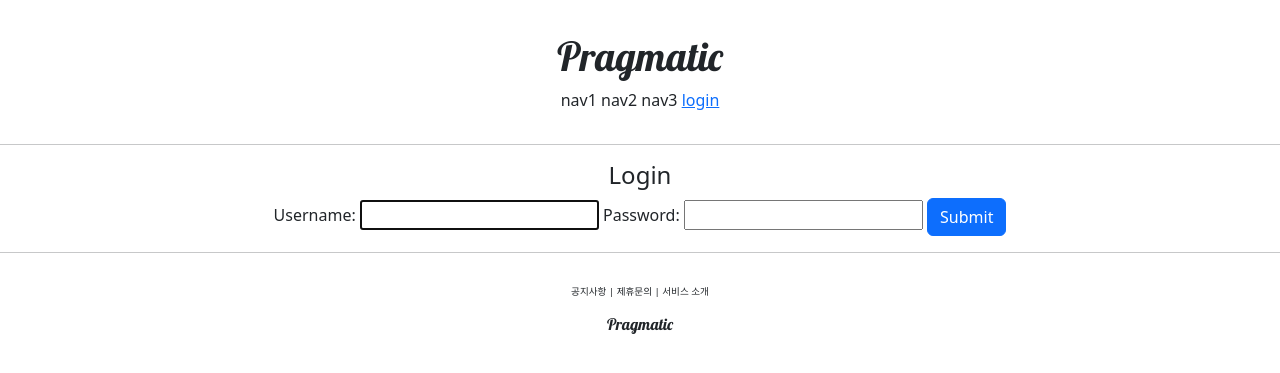
After one commit to diarlee/pragmatic, a Django app: page /account/login/ in a window 1280 px wide. The commit adds this page. Shown: the top 373 px of the page. Run offline with Django 4.2, Linux system fonts and the light colour scheme.

Commit message:
django course22 commit

```diff
--- /dev/null
+++ b/accountApp/templates/accountApp/login.html
@@ -0,0 +1,18 @@
+{% extends 'base.html' %}
+
+{% block content %}
+
+    <div style="text-align: center;">
+        <div>
+            <h4>Login</h4>
+        </div>
+        <div>
+            <form action="" method="post">
+                {% csrf_token %}
+                {{ form }}
+                <input type="submit" class="btn btn-primary">
+            </form>
+        </div>
+    </div>
+
+{% endblock %}
--- a/accountApp/urls.py
+++ b/accountApp/urls.py
@@ -2,10 +2,15 @@ import imp
 from django.urls import path
 from accountApp.views import hello_world
 from .views import AccountCreateView
+from django.contrib.auth.views import LoginView, LogoutView
 
 app_name = 'accountApp'
 
 urlpatterns = [
     path('hello_world/', hello_world, name='hello_world'),
+
+    path('login/', LoginView.as_view(template_name='accountApp/login.html'), name='login'),
+    path('logout/', LogoutView.as_view(), name='logout'),
+
     path('create/', AccountCreateView.as_view(), name='create')
 ]
--- a/pragmatic/settings.py
+++ b/pragmatic/settings.py
@@ -12,6 +12,7 @@ https://docs.djangoproject.com/en/4.0/ref/settings/
 
 from pathlib import Path
 import environ, os
+from django.urls import reverse, reverse_lazy
 
 env = environ.Env(
     # set casting, default value
@@ -138,3 +139,6 @@ STATICFILES_DIRS = [
 # https://docs.djangoproject.com/en/4.0/ref/settings/#default-auto-field
 
 DEFAULT_AUTO_FIELD = 'django.db.models.BigAutoField'
+
+LOGIN_REDIRECT_URL = reverse_lazy('accountApp:hello_world')
+LOGOUT_REDIRECT_URL = reverse_lazy('accountApp:login')
--- a/templates/header.html
+++ b/templates/header.html
@@ -6,6 +6,14 @@
         <span>nav1</span>
         <span>nav2</span>
         <span>nav3</span>
-        <span>nav4</span>
+        {% if not user.is_authenticated %}
+        <a href="{% url 'accountApp:login' %}?next={{ request.path }}">
+            <span>login</span>
+        </a>
+        {% else %}
+        <a href="{% url 'accountApp:logout' %}?next={{ request.path }}">
+            <span>logout</span>
+        </a>
+        {% endif %}
     </div>
 </div>
```
